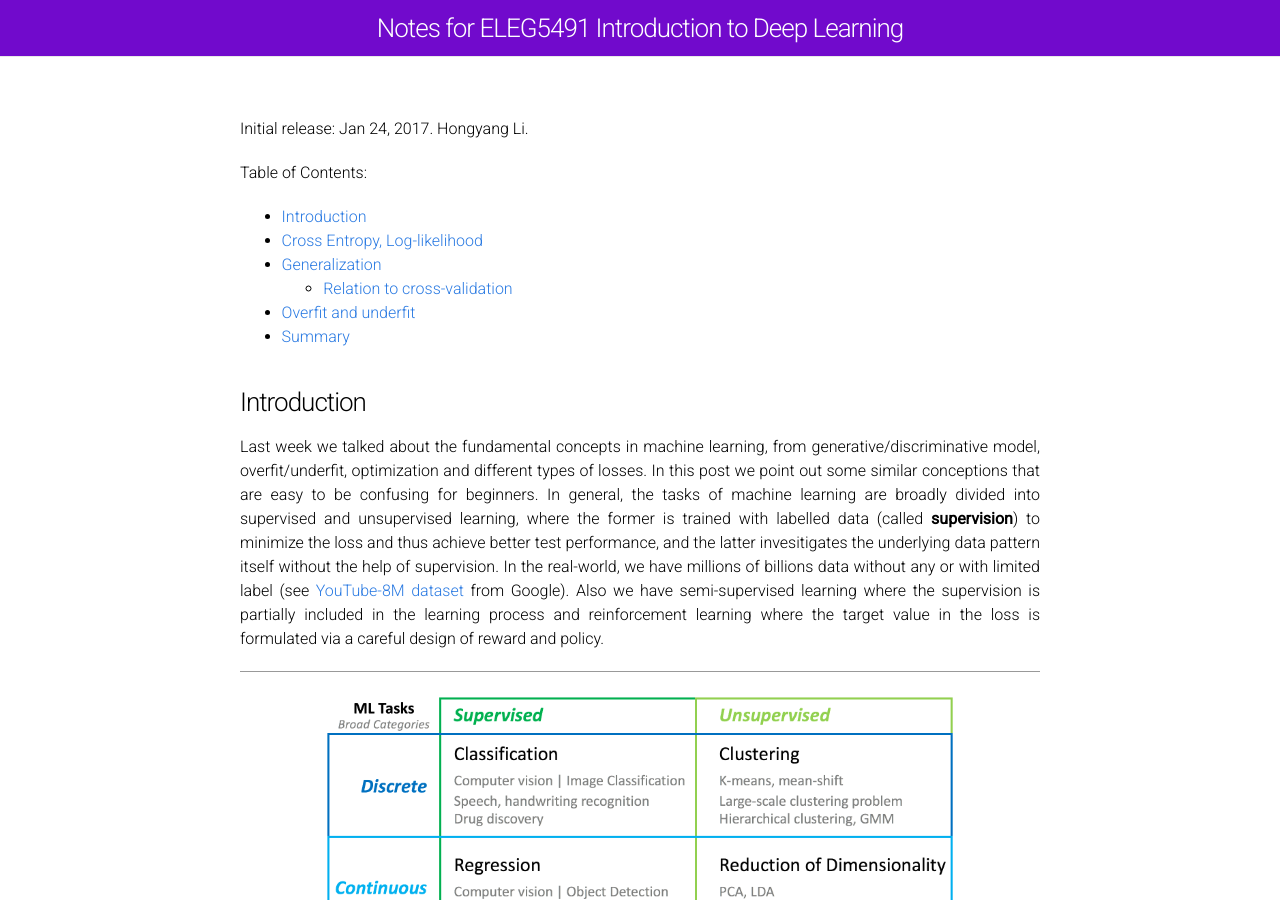
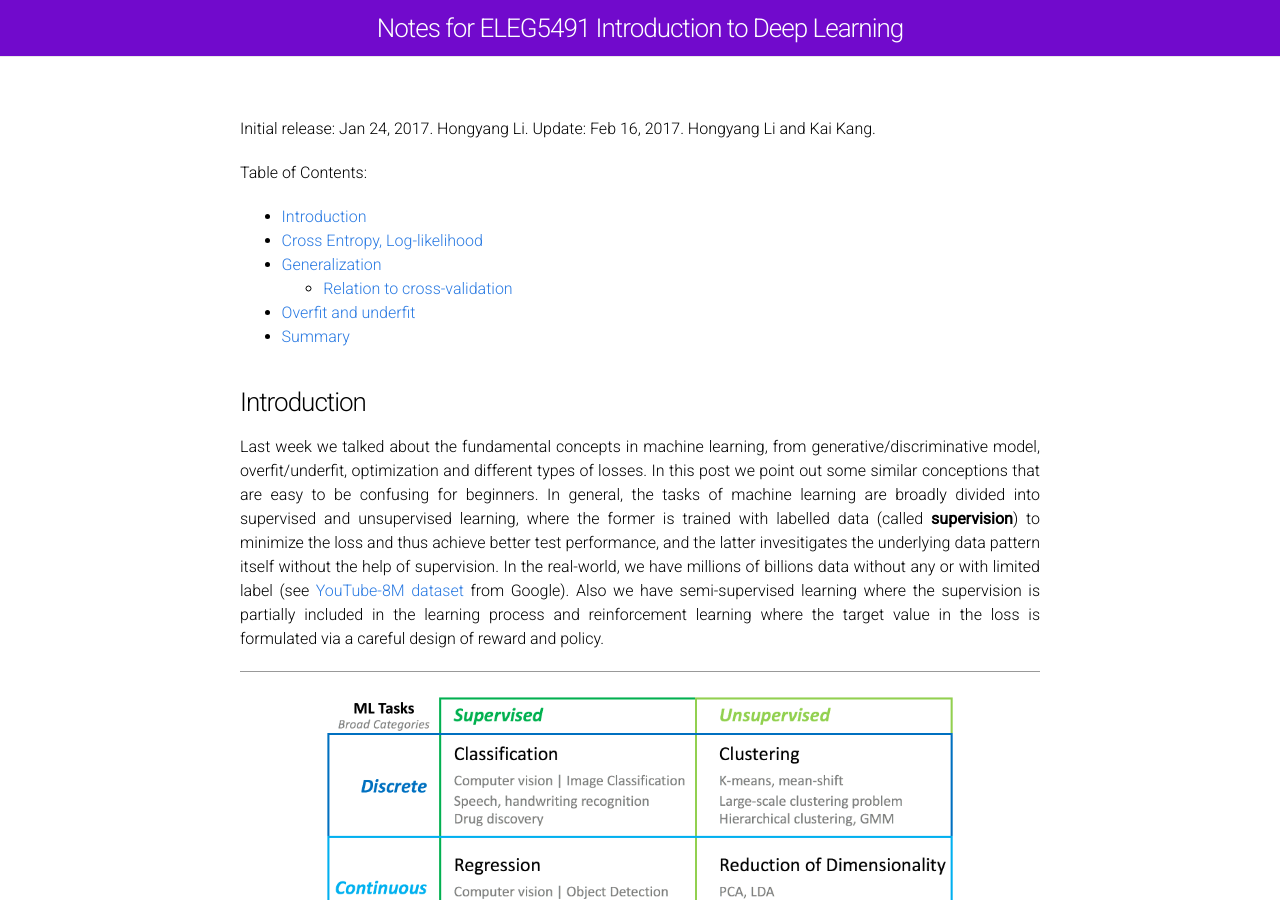
Before and after one commit to eleg5491/eleg5491.github.io, a Jekyll site: the page built from ml_basics.md, in a window 1280 px wide and 900 px high. Built offline with Jekyll 4.4.1, drawn with Linux system fonts in a browser that asks for light colours; formulas are drawn with MathJax 3.

Commit message:
update ml note

```diff
--- a/ml_basics.md
+++ b/ml_basics.md
@@ -6,6 +6,7 @@ permalink: /ml_basics/
 <!-- ## Note on Machine Learning Basics -->
 
 Initial release: Jan 24, 2017. Hongyang Li.
+Update: Feb 16, 2017. Hongyang Li and Kai Kang.
 
 Table of Contents:
 
```
